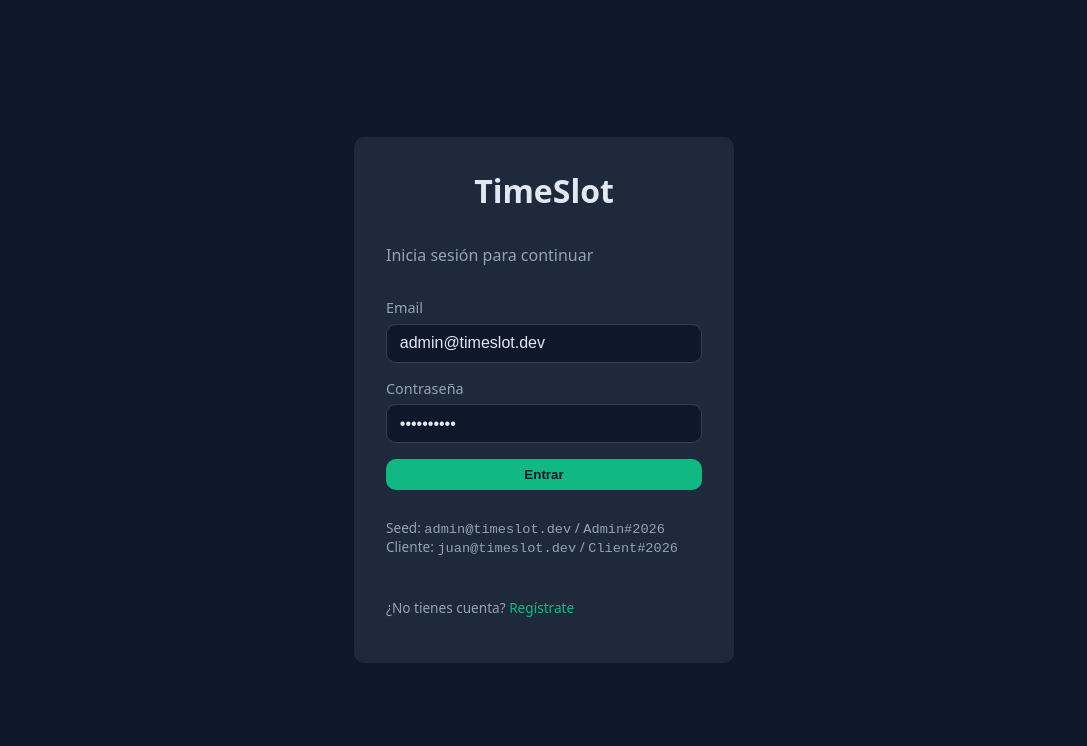
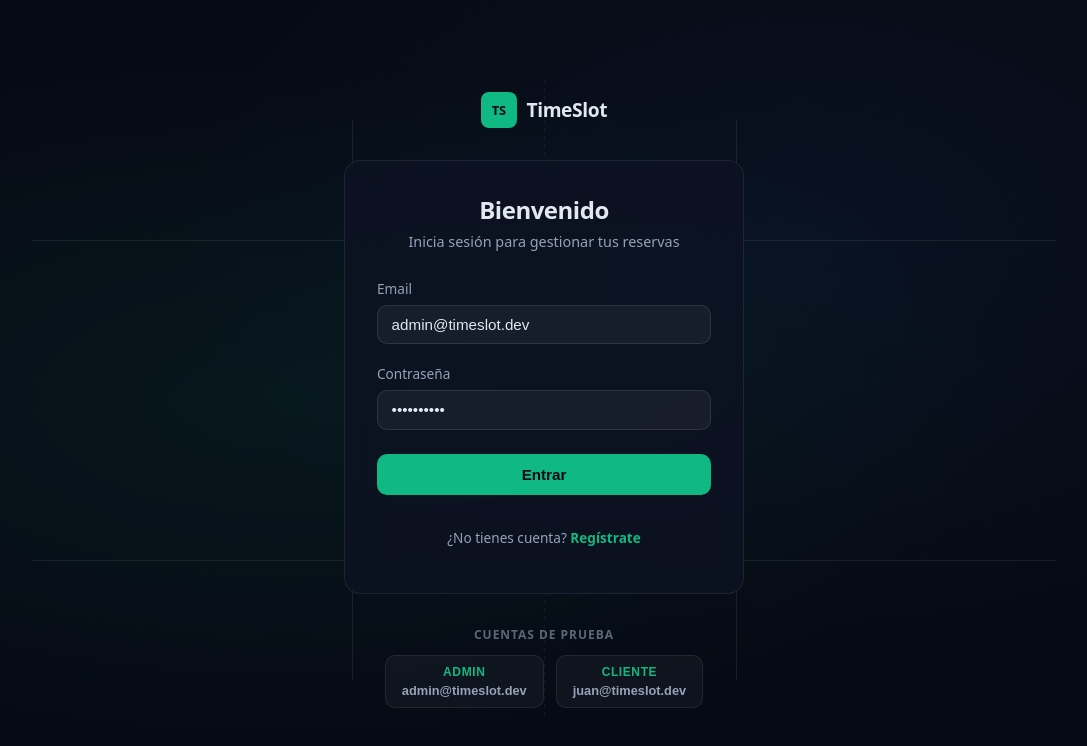
Before and after one commit to k1k3cb/TimeSlot-Engine, a React (Vite) app in the folder frontend/: page /login in a window 1280 px wide. Shown: the top 746 px of the page, without its empty margins (96-1183 px from the left). Built offline with nearby package versions, Linux system fonts and the light colour scheme; no server answers.

Commit message:
gradiente login

```diff
--- a/frontend/src/index.css
+++ b/frontend/src/index.css
@@ -213,21 +213,307 @@ button:disabled, .link-btn:disabled { opacity: 0.5; cursor: not-allowed; }
 .error { color: var(--danger); }
 .success { color: var(--accent); }
 
+/* ── Login page ── */
+.login-page {
+  display: flex;
+  min-height: 100vh;
+  position: relative;
+  overflow: hidden;
+}
+
+.login-bg {
+  position: absolute;
+  inset: 0;
+  background: #060a14;
+}
+
+.login-bg-gradient {
+  position: absolute;
+  inset: 0;
+  background:
+    radial-gradient(ellipse at 30% 50%, rgba(16, 185, 129, 0.08) 0%, transparent 60%),
+    radial-gradient(ellipse at 70% 30%, rgba(59, 130, 246, 0.06) 0%, transparent 50%);
+}
+
+.login-court-lines {
+  position: absolute;
+  inset: 0;
+  opacity: 0.08;
+}
+
+.court-line {
+  position: absolute;
+  background: #fff;
+}
+
+.court-line-h {
+  height: 1px;
+  left: 10%;
+  right: 10%;
+}
+
+.court-line-v {
+  width: 1px;
+  top: 15%;
+  bottom: 15%;
+}
+
+.court-line-1 { top: 30%; }
+.court-line-2 { top: 70%; }
+.court-line-3 { left: 35%; }
+.court-line-4 { left: 65%; }
+
+.court-line-net {
+  width: 1px;
+  top: 10%;
+  bottom: 10%;
+  left: 50%;
+  background: repeating-linear-gradient(
+    to bottom,
+    #fff 0px,
+    #fff 4px,
+    transparent 4px,
+    transparent 8px
+  );
+  opacity: 0.6;
+}
+
+.login-content {
+  position: relative;
+  z-index: 1;
+  display: flex;
+  flex-direction: column;
+  align-items: center;
+  justify-content: center;
+  min-height: 100vh;
+  padding: 2rem;
+  width: 100%;
+}
+
+.login-brand {
+  display: flex;
+  align-items: center;
+  gap: 0.6rem;
+  margin-bottom: 2rem;
+}
+
+.login-mark {
+  display: inline-flex;
+  align-items: center;
+  justify-content: center;
+  width: 36px;
+  height: 36px;
+  background: var(--accent);
+  color: #060a14;
+  font-weight: 800;
+  font-size: 0.8rem;
+  border-radius: 8px;
+  letter-spacing: -0.02em;
+}
+
+.login-logo {
+  font-weight: 700;
+  font-size: 1.2rem;
+  color: var(--fg);
+  letter-spacing: -0.02em;
+}
+
+.login-card {
+  background: rgba(12, 18, 34, 0.85);
+  backdrop-filter: blur(20px);
+  -webkit-backdrop-filter: blur(20px);
+  border: 1px solid rgba(255, 255, 255, 0.08);
+  border-radius: 16px;
+  padding: 2rem;
+  width: 100%;
+  max-width: 400px;
+  display: flex;
+  flex-direction: column;
+  gap: 1.25rem;
+}
+
+.login-card-header {
+  text-align: center;
+  margin-bottom: 0.5rem;
+}
+
+.login-card-header h1 {
+  margin: 0;
+  font-size: 1.5rem;
+  font-weight: 700;
+  letter-spacing: -0.02em;
+}
+
+.login-card-header p {
+  margin: 0.4rem 0 0;
+  font-size: 0.9rem;
+  color: var(--muted);
+}
+
+.login-success {
+  background: rgba(16, 185, 129, 0.1);
+  border: 1px solid rgba(16, 185, 129, 0.2);
+  color: var(--accent);
+  padding: 0.6rem 0.8rem;
+  border-radius: 8px;
+  font-size: 0.85rem;
+}
+
+.login-field {
+  display: flex;
+  flex-direction: column;
+  gap: 0.4rem;
+}
+
+.login-field span {
+  font-size: 0.85rem;
+  font-weight: 500;
+  color: var(--muted);
+}
+
+.login-field input {
+  background: rgba(255, 255, 255, 0.05);
+  color: var(--fg);
+  border: 1px solid rgba(255, 255, 255, 0.1);
+  padding: 0.65rem 0.85rem;
+  border-radius: 10px;
+  font-size: 0.95rem;
+  transition: all 0.15s ease;
+}
+
+.login-field input:focus {
+  outline: none;
+  border-color: var(--accent);
+  box-shadow: 0 0 0 3px rgba(16, 185, 129, 0.12);
+  background: rgba(255, 255, 255, 0.07);
+}
+
+.login-field input::placeholder {
+  color: rgba(255, 255, 255, 0.2);
+}
+
+.login-error {
+  background: rgba(239, 68, 68, 0.1);
+  border: 1px solid rgba(239, 68, 68, 0.2);
+  color: var(--danger);
+  padding: 0.6rem 0.8rem;
+  border-radius: 8px;
+  font-size: 0.85rem;
+}
+
+.login-submit {
+  background: var(--accent);
+  color: #060a14;
+  border: none;
+  padding: 0.75rem;
+  border-radius: 10px;
+  font-size: 0.95rem;
+  font-weight: 700;
+  cursor: pointer;
+  transition: all 0.15s ease;
+  margin-top: 0.25rem;
+}
+
+.login-submit:hover:not(:disabled) {
+  background: #34d399;
+  transform: translateY(-1px);
+  box-shadow: 0 4px 12px rgba(16, 185, 129, 0.3);
+}
+
+.login-submit:disabled {
+  opacity: 0.6;
+  cursor: not-allowed;
+}
+
+.login-footer {
+  text-align: center;
+  font-size: 0.85rem;
+  color: var(--muted);
+}
+
+.login-footer a {
+  color: var(--accent);
+  font-weight: 600;
+}
+
+/* ── Login demo accounts ── */
+.login-demo {
+  margin-top: 2rem;
+  text-align: center;
+}
+
+.login-demo-title {
+  font-size: 0.75rem;
+  font-weight: 600;
+  text-transform: uppercase;
+  letter-spacing: 0.08em;
+  color: var(--muted);
+  margin: 0 0 0.75rem;
+  opacity: 0.6;
+}
+
+.login-demo-accounts {
+  display: flex;
+  gap: 0.75rem;
+}
+
+.login-demo-btn {
+  background: rgba(255, 255, 255, 0.04);
+  border: 1px solid rgba(255, 255, 255, 0.08);
+  border-radius: 10px;
+  padding: 0.6rem 1rem;
+  cursor: pointer;
+  transition: all 0.15s ease;
+  display: flex;
+  flex-direction: column;
+  align-items: center;
+  gap: 0.2rem;
+}
+
+.login-demo-btn:hover {
+  background: rgba(255, 255, 255, 0.08);
+  border-color: rgba(255, 255, 255, 0.15);
+}
+
+.login-demo-role {
+  font-size: 0.75rem;
+  font-weight: 700;
+  text-transform: uppercase;
+  letter-spacing: 0.05em;
+  color: var(--accent);
+}
+
+.login-demo-email {
+  font-size: 0.8rem;
+  color: var(--muted);
+}
+
+/* ── Legacy auth (keep for register) ── */
 .auth-page {
   display: grid; place-items: center; min-height: 100vh; padding: 2rem;
+  background: #060a14;
 }
 .auth-card {
-  background: var(--bg-card);
+  background: rgba(12, 18, 34, 0.85);
+  backdrop-filter: blur(20px);
+  -webkit-backdrop-filter: blur(20px);
+  border: 1px solid rgba(255, 255, 255, 0.08);
   padding: 2rem;
-  border-radius: var(--radius);
-  width: 100%; max-width: 380px;
-  display: flex; flex-direction: column; gap: 1rem;
+  border-radius: 16px;
+  width: 100%; max-width: 400px;
+  display: flex; flex-direction: column; gap: 1.25rem;
 }
-.auth-card h1 { margin: 0; text-align: center; }
-.auth-card label { display: flex; flex-direction: column; gap: 0.4rem; font-size: 0.9rem; color: var(--muted); }
+.auth-card h1 { margin: 0; text-align: center; font-weight: 700; letter-spacing: -0.02em; }
+.auth-card label { display: flex; flex-direction: column; gap: 0.4rem; font-size: 0.85rem; color: var(--muted); font-weight: 500; }
 .auth-card input {
-  background: var(--bg); color: var(--fg); border: 1px solid #334155;
-  padding: 0.6rem 0.8rem; border-radius: var(--radius); font-size: 1rem;
+  background: rgba(255, 255, 255, 0.05); color: var(--fg); border: 1px solid rgba(255, 255, 255, 0.1);
+  padding: 0.65rem 0.85rem; border-radius: 10px; font-size: 0.95rem;
+  transition: all 0.15s ease;
+}
+.auth-card input:focus {
+  outline: none;
+  border-color: var(--accent);
+  box-shadow: 0 0 0 3px rgba(16, 185, 129, 0.12);
 }
 
 .filters { display: flex; gap: 1rem; align-items: end; margin-bottom: 1.5rem; flex-wrap: wrap; }
--- a/frontend/src/pages/LoginPage.tsx
+++ b/frontend/src/pages/LoginPage.tsx
@@ -32,51 +32,93 @@ export function LoginPage() {
   }
 
   return (
-    <div className="auth-page">
-      <form onSubmit={handleSubmit} className="auth-card">
-        <h1>TimeSlot</h1>
-        <p className="muted">Inicia sesión para continuar</p>
+    <div className="login-page">
+      <div className="login-bg">
+        <div className="login-court-lines" aria-hidden="true">
+          <div className="court-line court-line-h court-line-1" />
+          <div className="court-line court-line-h court-line-2" />
+          <div className="court-line court-line-v court-line-3" />
+          <div className="court-line court-line-v court-line-4" />
+          <div className="court-line court-line-net" />
+        </div>
+        <div className="login-bg-gradient" />
+      </div>
 
-        {registered && <div className="success">Cuenta creada. Ahora inicia sesión.</div>}
+      <div className="login-content">
+        <div className="login-brand">
+          <span className="login-mark">TS</span>
+          <span className="login-logo">TimeSlot</span>
+        </div>
 
-        <label>
+        <form onSubmit={handleSubmit} className="login-card">
+          <div className="login-card-header">
+            <h1>Bienvenido</h1>
+            <p>Inicia sesión para gestionar tus reservas</p>
+          </div>
+
+          {registered && (
+            <div className="login-success">Cuenta creada. Ahora inicia sesión.</div>
+          )}
+
+          <label className="login-field">
             <span>Email</span>
             <input
               type="email"
               value={email}
               onChange={(e) => setEmail(e.target.value)}
+              placeholder="tu@email.com"
               required
               autoComplete="email"
             />
           </label>
 
-        <label>
+          <label className="login-field">
             <span>Contraseña</span>
             <input
               type="password"
               value={password}
               onChange={(e) => setPassword(e.target.value)}
+              placeholder="••••••••"
               required
               autoComplete="current-password"
             />
           </label>
 
-        {error && <div className="error">{error}</div>}
+          {error && <div className="login-error">{error}</div>}
 
-        <button type="submit" disabled={loading}>
+          <button type="submit" className="login-submit" disabled={loading}>
             {loading ? 'Entrando...' : 'Entrar'}
           </button>
 
-        <p className="hint">
-          Seed: <code>admin@timeslot.dev</code> / <code>Admin#2026</code>
-          <br />
-          Cliente: <code>juan@timeslot.dev</code> / <code>Client#2026</code>
-        </p>
-
-        <p className="hint">
+          <div className="login-footer">
+            <p>
               ¿No tienes cuenta? <Link to="/register">Regístrate</Link>
             </p>
+          </div>
         </form>
+
+        <div className="login-demo">
+          <p className="login-demo-title">Cuentas de prueba</p>
+          <div className="login-demo-accounts">
+            <button
+              type="button"
+              className="login-demo-btn"
+              onClick={() => { setEmail('admin@timeslot.dev'); setPassword('Admin#2026'); }}
+            >
+              <span className="login-demo-role">Admin</span>
+              <span className="login-demo-email">admin@timeslot.dev</span>
+            </button>
+            <button
+              type="button"
+              className="login-demo-btn"
+              onClick={() => { setEmail('juan@timeslot.dev'); setPassword('Client#2026'); }}
+            >
+              <span className="login-demo-role">Cliente</span>
+              <span className="login-demo-email">juan@timeslot.dev</span>
+            </button>
+          </div>
+        </div>
+      </div>
     </div>
   );
 }
```
Lines whose indentation alone changed are shown as unchanged.
